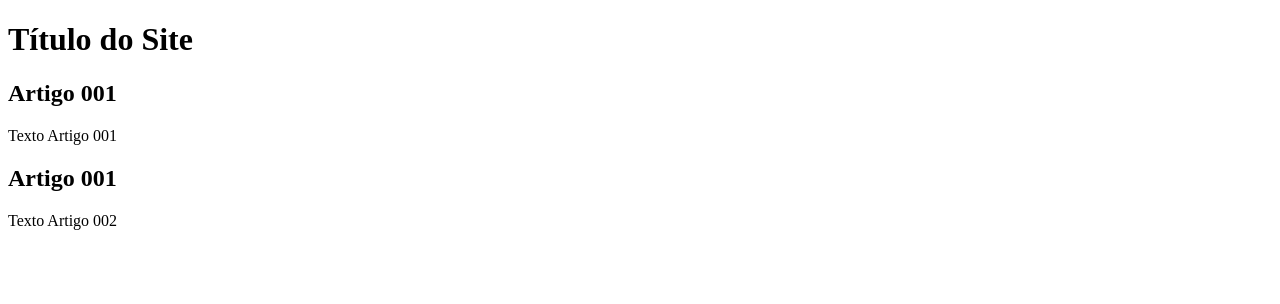
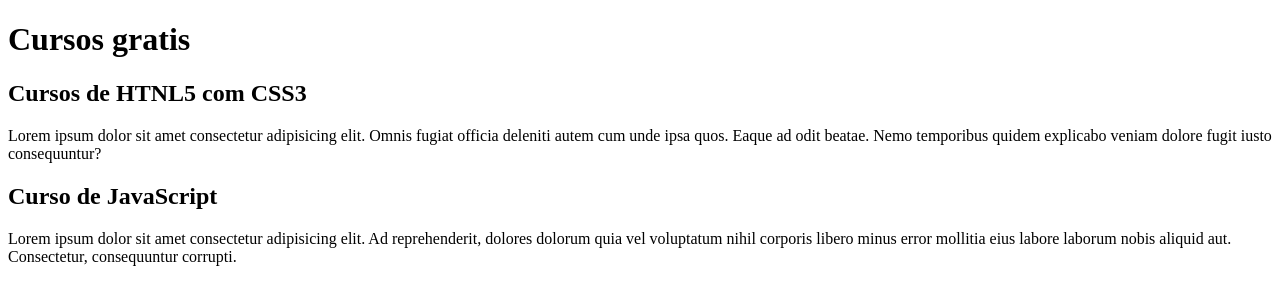
Before and after one commit to maquinistazero/projeto-site, a plain HTML site: page index.html in a window 1280 px wide. Drawn offline with Linux system fonts and the light colour scheme.

Commit message:
Comecei a escrever o conteúdo

```diff
--- a/index.html
+++ b/index.html
@@ -9,15 +9,15 @@
 <body>
     <main>
         <header>
-            <h1>Título do Site</h1>
+            <h1>Cursos gratis</h1>
         </header>
         <article>
-            <h2>Artigo 001</h2>
-            <p>Texto Artigo 001</p>
+            <h2>Cursos de HTNL5 com CSS3</h2>
+            <p>Lorem ipsum dolor sit amet consectetur adipisicing elit. Omnis fugiat officia deleniti autem cum unde ipsa quos. Eaque ad odit beatae. Nemo temporibus quidem explicabo veniam dolore fugit iusto consequuntur?</p>
         </article>
         <article>
-            <h2>Artigo 001</h2>
-            <p>Texto Artigo 002</p>
+            <h2>Curso de JavaScript</h2>
+            <p>Lorem ipsum dolor sit amet consectetur adipisicing elit. Ad reprehenderit, dolores dolorum quia vel voluptatum nihil corporis libero minus error mollitia eius labore laborum nobis aliquid aut. Consectetur, consequuntur corrupti.</p>
         </article>
     </main>
 </body>
```
